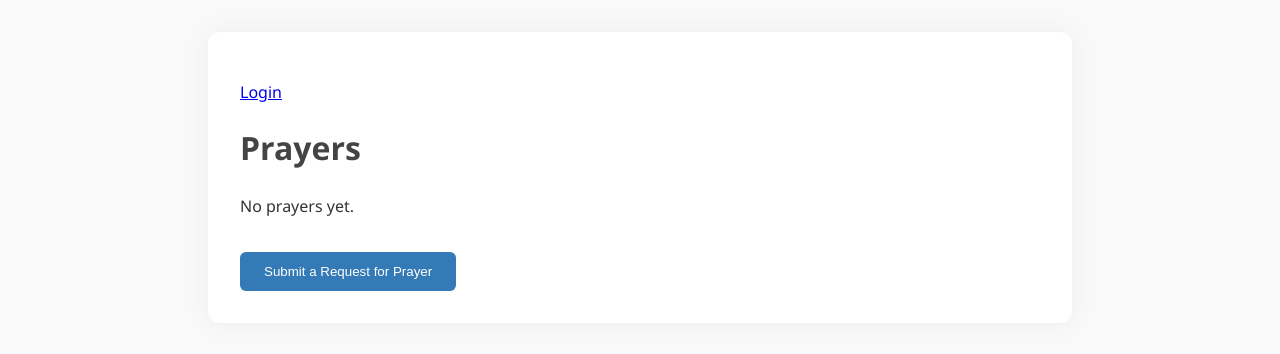
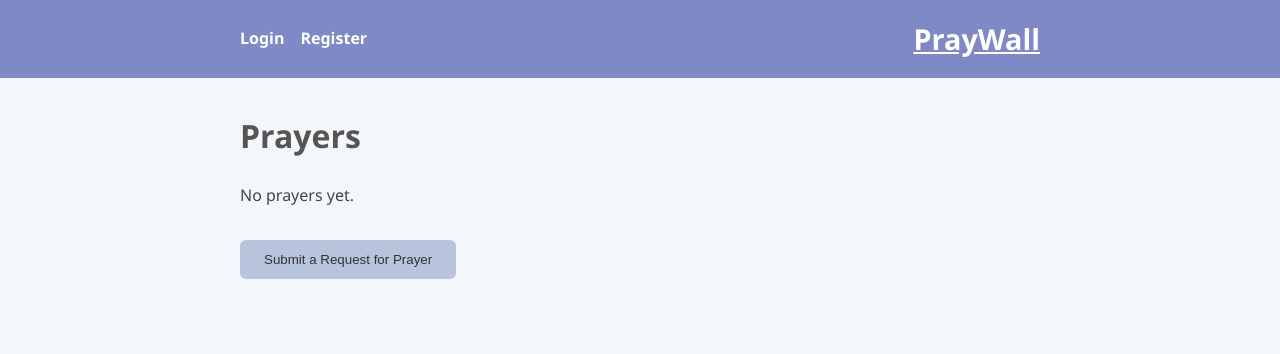
Before and after one commit to veasey/praywall, a PHP site: template templates/frontend/prayers/view.twig in a window 1280 px wide. Shown: the top 354 px of the page. Run offline with PHP 8.4, Linux system fonts and the light colour scheme; the template is opened without the code that fills it, so the values that code supplies are empty; some libraries are stand-ins or nearby versions.

Commit message:
tweak styling, make header look less offensivly undesigned

```diff
--- /dev/null
+++ b/public/css/header.css
@@ -0,0 +1,48 @@
+.header {
+    background: #7e89c5; /* soft muted purple-blue */
+    color: white;
+    padding: 1rem 0;
+    width: 100%;
+}
+
+.header .container {
+    display: flex;
+    justify-content: space-between;
+    align-items: center;
+    flex-wrap: wrap; /* allow wrapping on small screens */
+    padding: 0 2rem;
+}
+
+.header-title {
+    color: white;
+    font-size: 1.8rem;
+    font-weight: bold;
+}
+
+.header-menu {
+    display: flex;
+    gap: 1rem;
+    align-items: center;
+}
+
+.header-menu a {
+    color: white;
+    text-decoration: none;
+    font-weight: bold;
+}
+
+.header-menu a:hover {
+    text-decoration: underline;
+}
+
+/* Responsive: stack vertically on small screens */
+@media (max-width: 600px) {
+    .header .container {
+        flex-direction: column;
+        align-items: flex-start;
+    }
+
+    .header-menu {
+        margin-top: 0.5rem;
+    }
+}
--- a/public/css/style.css
+++ b/public/css/style.css
@@ -1,15 +1,18 @@
 body {
     font-family: 'Segoe UI', Tahoma, Geneva, Verdana, sans-serif;
-    background: #f9f9f9;
-    color: #333;
+    background: #f4f7fa; /* pale blue/white */
+    color: #444; /* dark slate grey */
     margin: 0;
-    padding: 2rem;
     line-height: 1.6;
 }
 
 .container {
     max-width: 800px;
     margin: 0 auto;
+    padding: 2rem;
+}
+
+.card {
     background: white;
     padding: 2rem;
     border-radius: 12px;
@@ -18,7 +21,7 @@ body {
 
 h1, h2, h3 {
     font-weight: 600;
-    color: #444;
+    color: #555; /* slightly lighter grey */
     margin-top: 0;
 }
 
@@ -33,14 +36,14 @@ textarea {
     width: 100%;
     padding: 0.75rem;
     margin-top: 0.5rem;
-    border: 1px solid #ccc;
+    border: 1px solid #ccd6dd; /* soft blue-grey */
     border-radius: 6px;
     box-sizing: border-box;
 }
 
 button {
-    background-color: #337ab7;
-    color: white;
+    background-color: #b8c4db; /* muted silver-blue */
+    color: #333;
     padding: 0.75rem 1.5rem;
     border: none;
     border-radius: 6px;
@@ -49,12 +52,12 @@ button {
 }
 
 button:hover {
-    background-color: #286090;
+    background-color: #9aa9c4; /* slightly deeper muted blue */
 }
 
 .error {
-    color: #a94442;
-    background-color: #f2dede;
+    color: #8a3c3c; /* softer muted red */
+    background-color: #fbeaea; /* very pale pinkish background */
     padding: 0.5rem;
     border-radius: 5px;
     margin-top: 1rem;
--- a/templates/base.twig
+++ b/templates/base.twig
@@ -4,17 +4,33 @@
     <meta charset="UTF-8">
     <title>{% block title %}Prayer Wall{% endblock %}</title>
     <link rel="stylesheet" href="/css/style.css">
+    <link rel="stylesheet" href="/css/header.css">
 </head>
 <body>
+
+    <div class="header">
         <div class="container">
 
-        <div class="header">
+            <!-- Menu options -->
+            <div class="header-menu">
                 {% if user %}
                     <p>Welcome, {{ user.name }}!</p>
+                    <a href="/logout">Logout</a>
                 {% else %}
-                <p><a href="/login">Login</a></p>
+                    <a href="/login">Login</a>
+                    <a href="/register">Register</a> <!-- example extra menu link -->
                 {% endif %}
             </div>
+
+            <!-- Title -->
+            <a href="/" class="header-title">
+                PrayWall
+            </a>
+
+        </div>
+    </div>
+
+    <div class="container">
 
         {% for error in errors %}
             <div class="error">
--- a/templates/frontend/prayers/view.twig
+++ b/templates/frontend/prayers/view.twig
@@ -5,7 +5,7 @@
   <h1>Prayers</h1>
 
   {% for prayer in prayers %}
-    <div>
+    <div class="card">
       <h2>{{ prayer.title }}</h2>
       <p>{{ prayer.body }}</p>
       <small>Posted: {{ prayer.date_posted }}</small>
```
Lines whose indentation alone changed are shown as unchanged.
